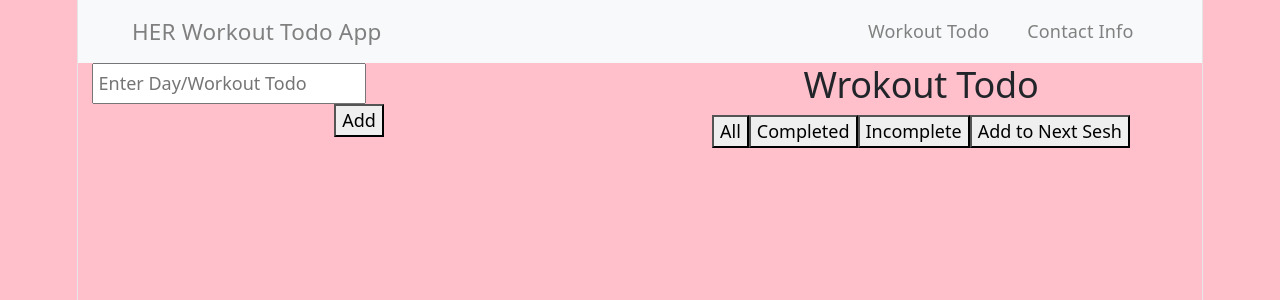
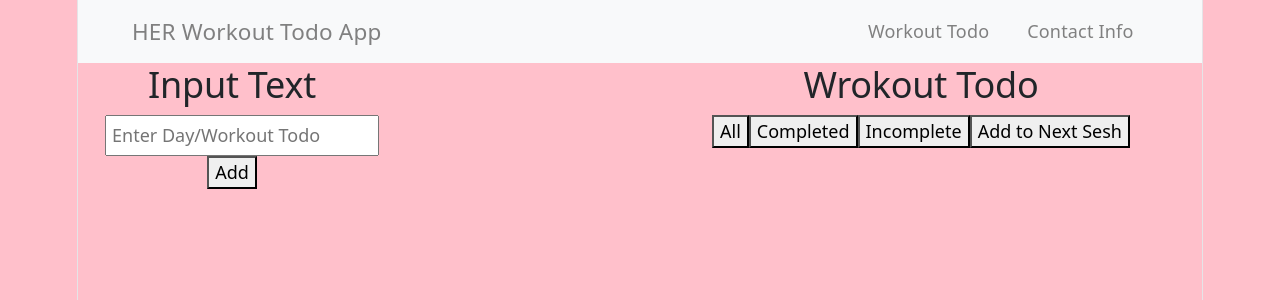
Before and after one commit to patzibernadette/Project-Three-Todo-App, a React (Vite) app: page / in a window 1280 px wide. Shown: the top 300 px of the page. Built offline with nearby package versions, Linux system fonts and the light colour scheme.

Commit message:
Last Changes being made

```diff
--- a/src/App.css
+++ b/src/App.css
@@ -46,11 +46,11 @@ input, textarea {
   align-items: center;
   justify-content: center;
   height: 50vh;
-  gap: 15px; /* Adds space between fields */
+  gap: 15px;
 }
 
 .contact-container input,
 .contact-container textarea {
   width: 100%;
-  max-width: 400px; /* Prevents inputs from being too wide */
+  max-width: 400px;
 }
--- a/src/components/TodoForm.jsx
+++ b/src/components/TodoForm.jsx
@@ -14,13 +14,23 @@ function TodoForm({ addTodo }) {
     return (
         <form onSubmit={handleSubmit}>
 
-                <input
-                    value={text}
-                    onChange={e => setText(e.target.value)}
-                    placeholder="Enter Day/Workout Todo"
-                />
 
-            <button type="submit">Add</button>
+            <div className="container d-flex gap-4">
+                <div className="w-50">
+                    <h2>Input Text</h2>
+
+                    <input
+                        value={text}
+                        onChange={e => setText(e.target.value)}
+                        placeholder="Enter Day/Workout Todo"
+                    />
+                    <button type="submit">Add</button>
+
+
+                </div>
+
+            </div>
+
         </form>
     );
 }
--- a/src/index.css
+++ b/src/index.css
@@ -1,6 +1,6 @@
 :root {
   --text: #6b6375;
-  --text-h: #08060d;
+  --text-h: white;
   --bg: pink;
   --border: #e5e4e7;
   --code-bg: #f4f3ec;
```
